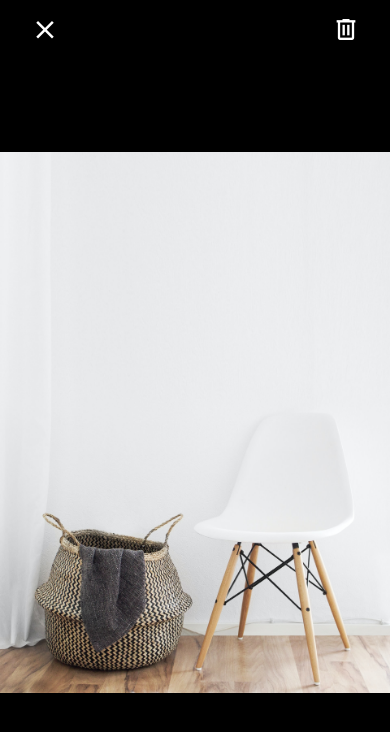
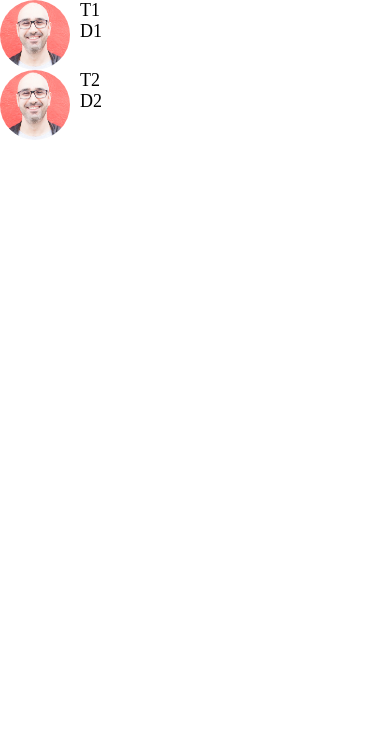
Before and after one commit to in-roma/react-native-app-donewithit, a React Native app: screen / in a window 390 px wide. Shown: the top 732 px of the page. Built offline with nearby package versions, Linux system fonts and the light colour scheme.

Commit message:
new screen MessagesScreen

```diff
--- a/App.js
+++ b/App.js
@@ -3,10 +3,11 @@
 
 import WelcomeScreen from './app/screens/WelcomeScreen';
 import ListingDetailsScreen from './app/screens/ListingDetailsScreen';
+import MessagesScreen from './app/screens/MessagesScreen';
 import ViewImageScreen from './app/screens/ViewImageScreen';
 import AppText from './app/components/AppText';
 import AppButton from './app/components/AppButton';
 
 export default function App() {
-	return <ViewImageScreen />;
+	return <MessagesScreen />;
 }
--- /dev/null
+++ b/app/screens/MessagesScreen.js
@@ -0,0 +1,36 @@
+import React from 'react';
+import ListItem from '../components/ListItem';
+import { FlatList } from 'react-native';
+
+const messages = [
+	{
+		id: 1,
+		title: 'T1',
+		subtitle: 'D1',
+		image: require('../assets/mosh.jpg'),
+	},
+	{
+		id: 2,
+		title: 'T2',
+		subtitle: 'D2',
+		image: require('../assets/mosh.jpg'),
+	},
+];
+
+function MessagesScreen(props) {
+	return (
+		<FlatList
+			data={messages}
+			keyExtractor={(message) => message.id.toString()}
+			renderItem={({ item }) => (
+				<ListItem
+					title={item.title}
+					subtitle={item.subtitle}
+					image={item.image}
+				/>
+			)}
+		/>
+	);
+}
+
+export default MessagesScreen;
```
